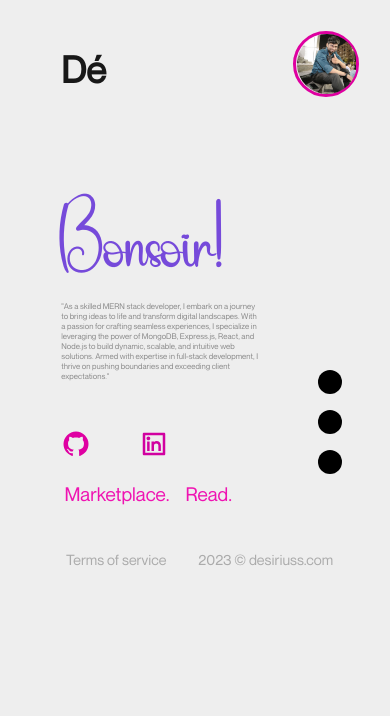
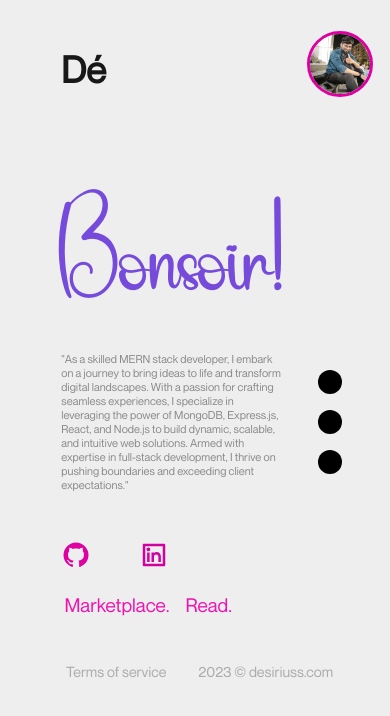
Before and after one commit to dopeUX/folio, a React (Vite) app: page / in a window 390 px wide. Shown: the top 716 px of the page. Built offline with nearby package versions, Linux system fonts and the light colour scheme.

Commit message:
homepage-res

```diff
--- a/src/app/components/Header/Header.component.css
+++ b/src/app/components/Header/Header.component.css
@@ -77,6 +77,6 @@ header .header-image {
 
 @media only screen and (max-width: 500px) {
   header {
-    width: 90%;
+    width: 94%;
   }
 }/*# sourceMappingURL=Header.component.css.map */
--- a/src/app/components/Header/Header.component.scss
+++ b/src/app/components/Header/Header.component.scss
@@ -79,6 +79,6 @@ header{
 
 @media only screen and (max-width:500px){
   header{
-    width:90%;
+    width:94%;
   }
 }
--- a/src/app/components/Homepage/Homepage.component.css
+++ b/src/app/components/Homepage/Homepage.component.css
@@ -361,11 +361,11 @@
     margin-left: -5rem;
     margin-bottom: -5rem;
     font-weight: 300;
-    font-size: 4rem;
+    font-size: 6rem;
     z-index: 2;
   }
   .homepage p {
-    width: 250px;
+    width: 270px;
     font-size: 0.5rem;
     font-family: NeueMontreal-Regular, Inter, system-ui, Avenir, Helvetica, Arial, sans-serif;
     color: #8b8b8b;
@@ -422,7 +422,7 @@
     margin: auto auto auto 1rem;
   }
 }
-@media only screen and (max-width: 390px) {
+@media only screen and (max-width: 400px) {
   .homepage {
     display: block;
     margin-top: 1.3rem;
@@ -437,14 +437,14 @@
     font-family: santa, Inter, system-ui, Avenir, Helvetica, Arial, sans-serif;
     margin-top: 1rem;
     margin-left: -5rem;
-    margin-bottom: -5rem;
+    margin-bottom: -4rem;
     font-weight: 300;
-    font-size: 4rem;
+    font-size: 5.5rem;
     z-index: 2;
   }
   .homepage p {
-    width: 200px;
-    font-size: 0.5rem;
+    width: 220px;
+    font-size: 0.7rem;
     font-family: NeueMontreal-Regular, Inter, system-ui, Avenir, Helvetica, Arial, sans-serif;
     color: #8b8b8b;
   }
--- a/src/app/components/Homepage/Homepage.component.scss
+++ b/src/app/components/Homepage/Homepage.component.scss
@@ -417,13 +417,13 @@ $primary-col:#EF13B2;
 			margin-left: -5rem;
 			margin-bottom: -5rem;
 			font-weight: 300;
-			font-size: 4rem;
+			font-size: 6rem;
 			// margin-left: 2rem;
 			z-index: 2;
 		}
 
 		p{
-		   width: 250px;
+		   width: 270px;
 		   font-size: .5rem;
 		   font-family:NeueMontreal-Regular, Inter, system-ui, Avenir, Helvetica, Arial, sans-serif;
 		   color: #8b8b8b;
@@ -486,7 +486,7 @@ $primary-col:#EF13B2;
 	}
 }
 
-@media only screen and (max-width:390px){
+@media only screen and (max-width:400px){
 	.homepage{
 		display: block;
 		margin-top: 1.3rem;
@@ -503,16 +503,16 @@ $primary-col:#EF13B2;
 			// margin-bottom: 3rem;
 			margin-top: 1rem;
 			margin-left: -5rem;
-			margin-bottom: -5rem;
+			margin-bottom: -4rem;
 			font-weight: 300;
-			font-size: 4rem;
+			font-size: 5.5rem;
 			// margin-left: 2rem;
 			z-index: 2;
 		}
 
 		p{
-		   width: 200px;
-		   font-size: .5rem;
+		   width: 220px;
+		   font-size: .7rem;
 		   font-family:NeueMontreal-Regular, Inter, system-ui, Avenir, Helvetica, Arial, sans-serif;
 		   color: #8b8b8b;
 		}
```
Also changed, not shown: 1 other file (tests, documents, lock files or other folders).
